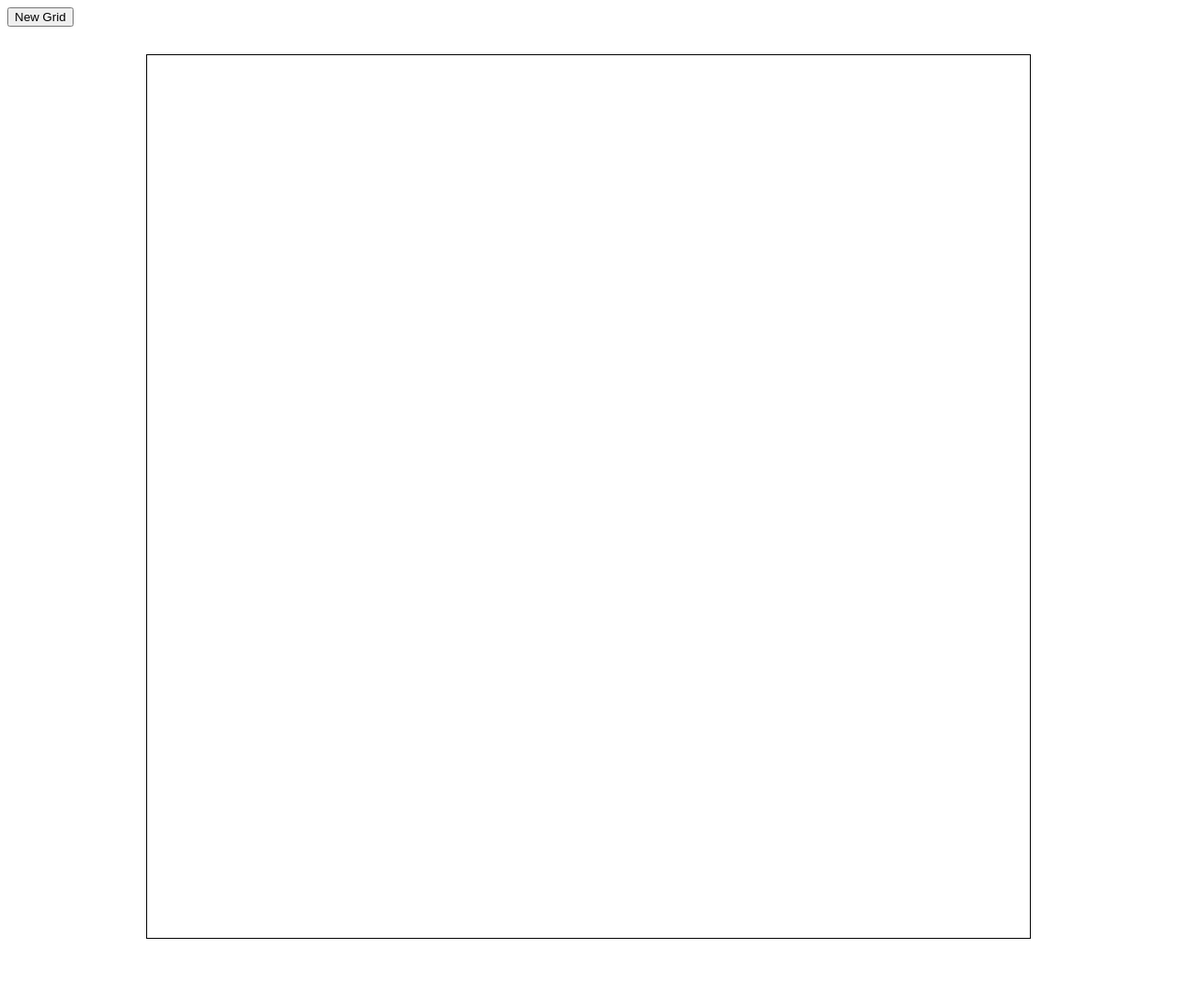
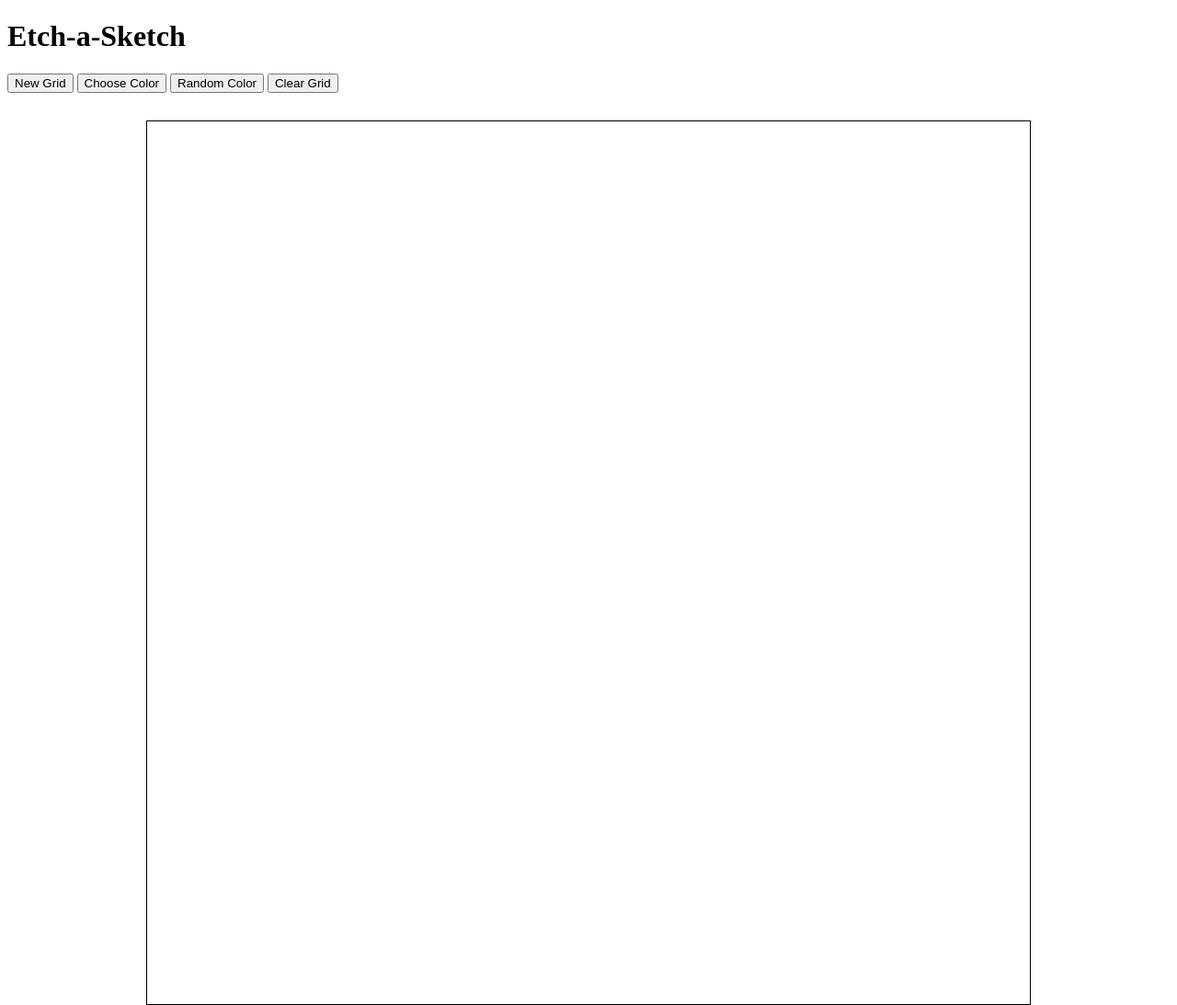
Before and after one commit to horiyom61/sketch, a plain HTML site: page index.html in a window 1280 px wide. Shown: the whole page at 92% size. Before the commit the page ends 1021 px from the top, so only its background shows below. Drawn offline with Linux system fonts and the light colour scheme.

Commit message:
finished html part

```diff
--- a/index.html
+++ b/index.html
@@ -3,11 +3,19 @@
 <head>
     <meta charset="UTF-8">
     <meta name="viewport" content="width=device-width, initial-scale=1.0">
-    <title>Document</title>
+    <title>Etch-a-Sketch</title>
     <link rel="stylesheet" href="./styles.css">
 </head>
 <body>
-    <button id="new-grid">New Grid</button>
+
+    <h1>Etch-a-Sketch</h1>
+    <div class="buttons">
+           <button id="new-grid">New Grid</button>
+    <button id="color">Choose Color</button>
+    <button id="random">Random Color</button>
+    <button id="clear">Clear Grid</button>
+    </div>
+
 
     <div id="container"></div>
     <script src="./script.js"></script>
```
